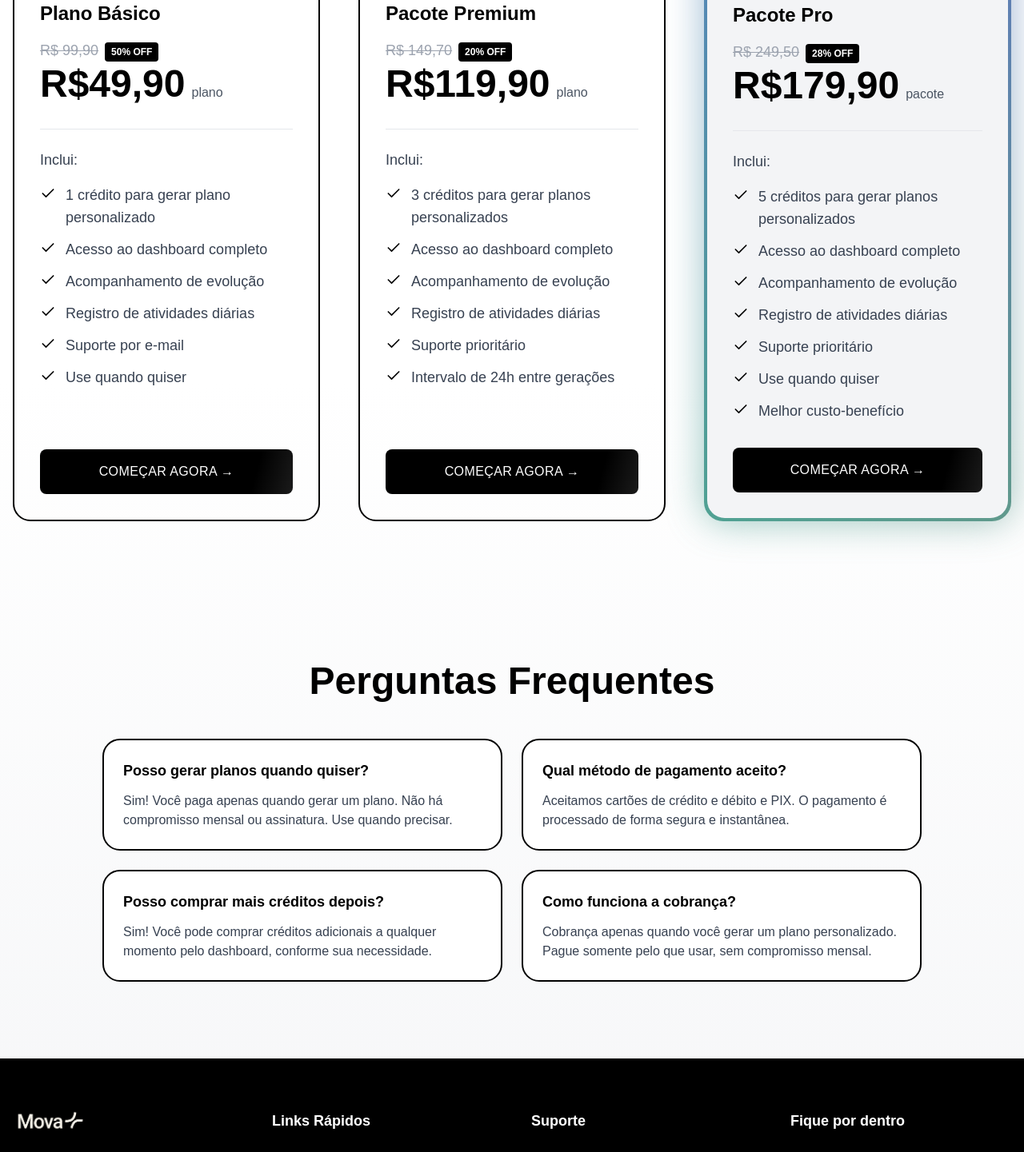
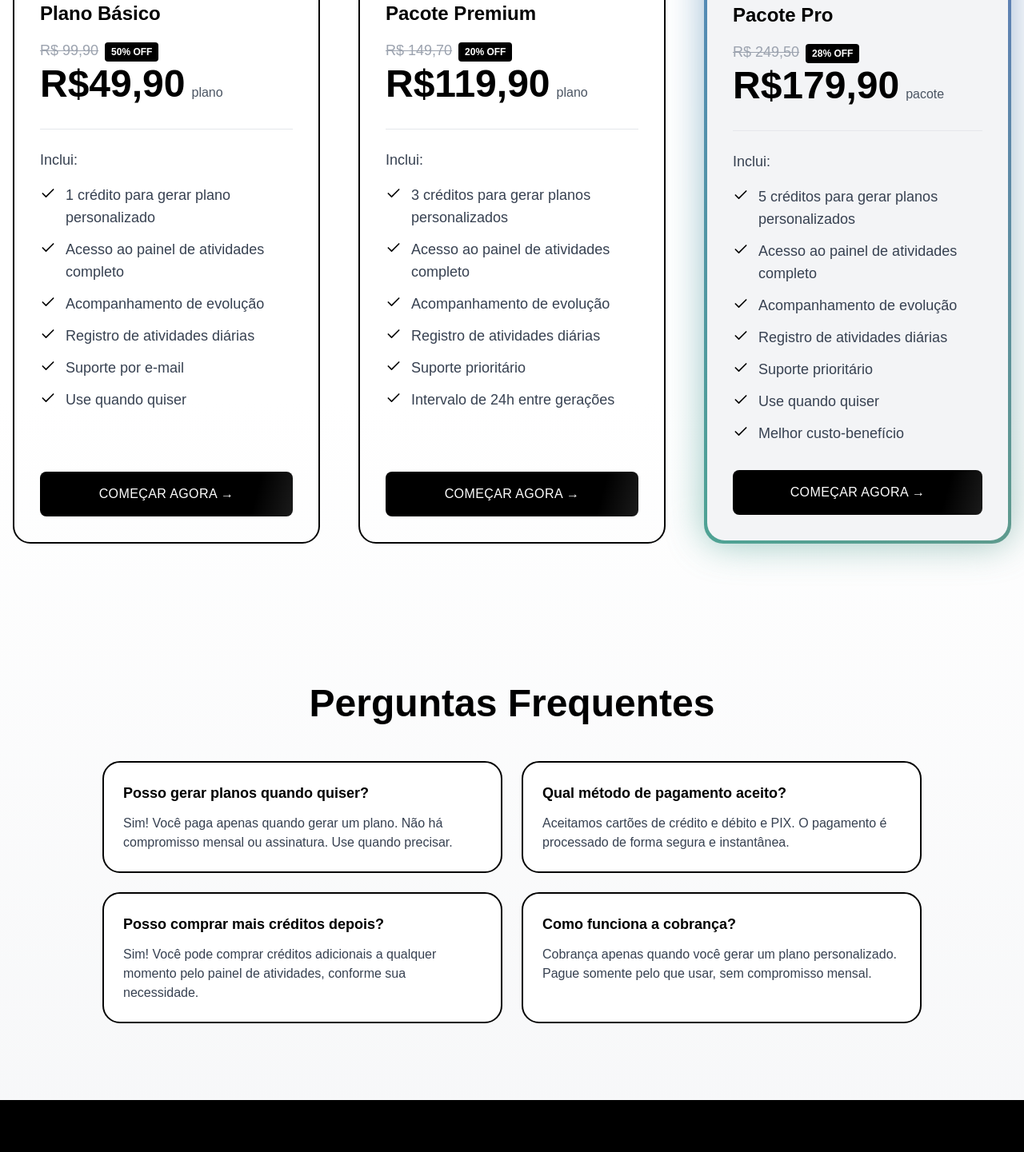
Before and after one commit to juniorlevenhagen/mova, a Next.js app: page /planos-precos in a window 1280 px wide. Shown: the part 805-2246 px from the top of the page at 80% size. Built offline with nearby package versions, Linux system fonts and the light colour scheme; a web font is replaced by a local one.

Commit message:
feat: modificacoes textuais

```diff
--- a/src/app/central-ajuda/page.tsx
+++ b/src/app/central-ajuda/page.tsx
@@ -55,7 +55,7 @@ const helpCategories = [
       {
         title: "Posso comprar mais créditos depois?",
         content:
-          "Sim! Você pode comprar créditos adicionais a qualquer momento pelo dashboard, conforme sua necessidade. Não há limite de compras e você pode acumular créditos para usar quando quiser.",
+          "Sim! Você pode comprar créditos adicionais a qualquer momento pelo painel de atividades, conforme sua necessidade. Não há limite de compras e você pode acumular créditos para usar quando quiser.",
       },
       {
         title: "Há alguma restrição para gerar planos?",
@@ -65,7 +65,7 @@ const helpCategories = [
       {
         title: "O que está incluído em cada plano gerado?",
         content:
-          "Cada plano inclui: treinos adaptados conforme seu objetivo e nível (casa ou academia), orientação alimentar adaptada com base em suas necessidades, alergias e preferências, e acesso completo ao dashboard para acompanhamento de evolução e registro de atividades.",
+          "Cada plano inclui: treinos adaptados conforme seu objetivo e nível (casa ou academia), orientação alimentar adaptada com base em suas necessidades, alergias e preferências, e acesso completo ao painel de atividades para acompanhamento de evolução e registro de atividades.",
       },
       {
         title: "Quais métodos de pagamento são aceitos?",
@@ -97,7 +97,7 @@ const helpCategories = [
       {
         title: "Como atualizar minhas informações?",
         content:
-          "Acesse seu dashboard e clique em 'Configurações' para atualizar suas informações pessoais, objetivos ou limitações físicas.",
+          "Acesse seu painel de atividades e clique em 'Configurações' para atualizar suas informações pessoais, objetivos ou limitações físicas.",
       },
     ],
   },
--- a/src/app/dashboard/components/DashboardHeader.tsx
+++ b/src/app/dashboard/components/DashboardHeader.tsx
@@ -23,7 +23,7 @@ export function DashboardHeader({
           Olá, {user.full_name}!
         </h1>
         <p className={`${typography.body.normal} ${colors.text.secondary}`}>
-          Seja bem-vindo ao seu painel Mova+
+          Seja bem-vindo ao seu painel de atividades
         </p>
       </div>
       <button
--- a/src/app/dashboard/components/PromptPurchaseModal.tsx
+++ b/src/app/dashboard/components/PromptPurchaseModal.tsx
@@ -361,7 +361,7 @@ export function PromptPurchaseModal({
                   />
                 </svg>
                 <span className="text-gray-700 text-sm md:text-base">
-                  Acesso ao dashboard completo
+                  Acesso ao painel de atividades completo
                 </span>
               </li>
               <li className="flex items-start gap-2">
@@ -463,7 +463,7 @@ export function PromptPurchaseModal({
                   />
                 </svg>
                 <span className="text-gray-700 text-sm md:text-base">
-                  Acesso ao dashboard completo
+                  Acesso ao painel de atividades completo
                 </span>
               </li>
               <li className="flex items-start gap-2">
@@ -598,7 +598,7 @@ export function PromptPurchaseModal({
                   />
                 </svg>
                 <span className="text-gray-700 text-sm md:text-base">
-                  Acesso ao dashboard completo
+                  Acesso ao painel de atividades completo
                 </span>
               </li>
               <li className="flex items-start gap-2">
--- a/src/app/planos-precos/page.tsx
+++ b/src/app/planos-precos/page.tsx
@@ -29,7 +29,7 @@ export default function PlanosPrecosPage() {
       plansIncluded: 1,
       features: [
         "1 crédito para gerar plano personalizado",
-        "Acesso ao dashboard completo",
+        "Acesso ao painel de atividades completo",
         "Acompanhamento de evolução",
         "Registro de atividades diárias",
         "Suporte por e-mail",
@@ -45,7 +45,7 @@ export default function PlanosPrecosPage() {
       plansIncluded: 3,
       features: [
         "3 créditos para gerar planos personalizados",
-        "Acesso ao dashboard completo",
+        "Acesso ao painel de atividades completo",
         "Acompanhamento de evolução",
         "Registro de atividades diárias",
         "Suporte prioritário",
@@ -61,7 +61,7 @@ export default function PlanosPrecosPage() {
       plansIncluded: 5,
       features: [
         "5 créditos para gerar planos personalizados",
-        "Acesso ao dashboard completo",
+        "Acesso ao painel de atividades completo",
         "Acompanhamento de evolução",
         "Registro de atividades diárias",
         "Suporte prioritário",
@@ -326,7 +326,7 @@ export default function PlanosPrecosPage() {
               </h3>
               <p className="text-gray-700">
                 Sim! Você pode comprar créditos adicionais a qualquer momento
-                pelo dashboard, conforme sua necessidade.
+                pelo painel de atividades, conforme sua necessidade.
               </p>
             </div>
 
--- a/src/app/sobre-nos/page.tsx
+++ b/src/app/sobre-nos/page.tsx
@@ -30,16 +30,16 @@ const values = [
   },
   {
     icon: Zap,
-    title: "Tecnologia Inteligente",
+    title: "Acompanhamento Dinâmico",
     description:
-      "Usamos IA para criar planos que se adaptam ao seu progresso em tempo real.",
+      "Planos que se adaptam ao seu progresso e evoluem conforme você avança.",
   },
 ];
 
 const stats = [
   { number: 10000, suffix: "+", label: "Usuários Ativos" },
   { number: 95, suffix: "%", label: "Taxa de Satisfação" },
-  { number: 50, suffix: "+", label: "Especialistas" },
+  { number: "100+", label: "Exercícios Disponíveis", isText: true },
   { number: "24/7", label: "Suporte Disponível", isText: true },
 ];
 
--- a/src/components/ui/HowItWorksSection.tsx
+++ b/src/components/ui/HowItWorksSection.tsx
@@ -32,7 +32,7 @@ const steps = [
     title: "Evolua",
     description: "Acompanhe seu progresso e visualize seus resultados.",
     instruction:
-      "Monitore sua evolução ao longo do tempo, acompanhe mudanças no corpo e mantenha-se motivado(a) a cada conquista. O progresso acontece passo a passo.",
+      "Monitore sua evolução ao longo do tempo, acompanhe mudanças no corpo e mantenha-se consistente a cada conquista. O progresso acontece passo a passo.",
     image: "/images/01.jpg",
   },
 ];
```
